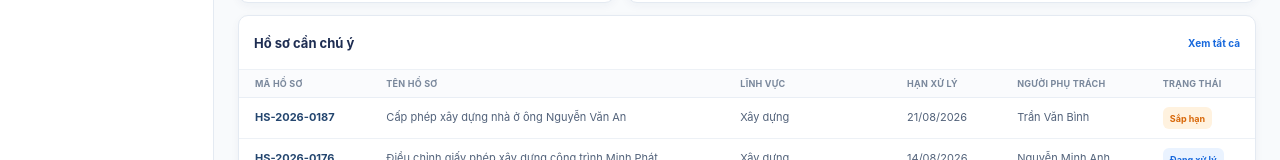
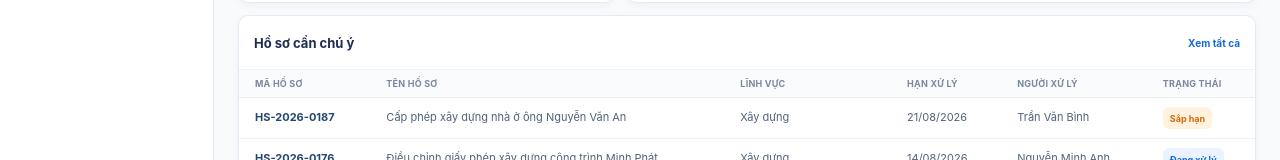
Before and after one commit to ntphi360/project-python-v3, a React (Vite) app in the folder dashboard-admin-ui/: page / in a window 1280 px wide. Shown: the part 553-713 px from the top of the page. Built offline with nearby package versions, Linux system fonts and the light colour scheme.

Commit message:
rename case assignee column

```diff
--- a/dashboard-admin-ui/src/pages/CasesPage.jsx
+++ b/dashboard-admin-ui/src/pages/CasesPage.jsx
@@ -89,7 +89,7 @@ function CaseDetails({ caseItem, histories, onClose }) {
     ["Lĩnh vực", field?.name],
     ["Thủ tục hành chính", procedure?.name],
     ["Phòng ban xử lý", department?.name],
-    ["Người phụ trách", user?.fullName],
+    ["Người xử lý", user?.fullName],
     ["Ngày tiếp nhận", formatDate(caseItem.receivedDate)],
     ["Hạn xử lý", formatDate(caseItem.dueDate)],
     ["Ngày hoàn thành", formatDate(caseItem.completedDate)],
@@ -190,7 +190,7 @@ function CaseForm({ existingCases, initialCase, onClose, onSave }) {
       return;
     }
     if (procedure?.fieldId !== field?.id || field?.departmentId !== form.departmentId || user?.departmentId !== form.departmentId) {
-      setError("Thông tin lĩnh vực, thủ tục, phòng ban hoặc người phụ trách không hợp lệ.");
+      setError("Thông tin lĩnh vực, thủ tục, phòng ban hoặc người xử lý không hợp lệ.");
       return;
     }
 
@@ -244,9 +244,9 @@ function CaseForm({ existingCases, initialCase, onClose, onSave }) {
             </select>
           </label>
           <label>
-            <span>Người phụ trách <em>*</em></span>
+            <span>Người xử lý <em>*</em></span>
             <select disabled={!form.departmentId} required value={form.assignedUserId} onChange={(event) => updateForm("assignedUserId", event.target.value)}>
-              <option value="">Chọn người phụ trách</option>
+              <option value="">Chọn người xử lý</option>
               {availableUsers.map((item) => <option key={item.id} value={item.id}>{item.fullName}</option>)}
             </select>
           </label>
@@ -448,9 +448,9 @@ function CasesPage() {
           </select>
         </label>
         <label>
-          <span>Người phụ trách</span>
+          <span>Người xử lý</span>
           <select value={draftFilters.assignedUserId} onChange={(event) => changeDraftFilter("assignedUserId", event.target.value)}>
-            <option value="">Tất cả người phụ trách</option>
+            <option value="">Tất cả người xử lý</option>
             {filteredUsers.map((item) => <option key={item.id} value={item.id}>{item.fullName}</option>)}
           </select>
         </label>
@@ -476,7 +476,7 @@ function CasesPage() {
           <table className="cases-table">
             <thead>
               <tr>
-                <th>Mã hồ sơ</th><th>Tên hồ sơ</th><th>Lĩnh vực</th><th>Thủ tục hành chính</th><th>Phòng ban</th><th>Người phụ trách</th><th>Hạn xử lý</th><th>Trạng thái</th><th>Thao tác</th>
+                <th>Mã hồ sơ</th><th>Tên hồ sơ</th><th>Lĩnh vực</th><th>Thủ tục hành chính</th><th>Phòng ban</th><th>Người xử lý</th><th>Hạn xử lý</th><th>Trạng thái</th><th>Thao tác</th>
               </tr>
             </thead>
             <tbody>
--- a/dashboard-admin-ui/src/pages/DashboardPage.jsx
+++ b/dashboard-admin-ui/src/pages/DashboardPage.jsx
@@ -424,7 +424,7 @@ function DashboardPage() {
                 <th scope="col">Tên hồ sơ</th>
                 <th scope="col">Lĩnh vực</th>
                 <th scope="col">Hạn xử lý</th>
-                <th scope="col">Người phụ trách</th>
+                <th scope="col">Người xử lý</th>
                 <th scope="col">Trạng thái</th>
               </tr>
             </thead>
```
